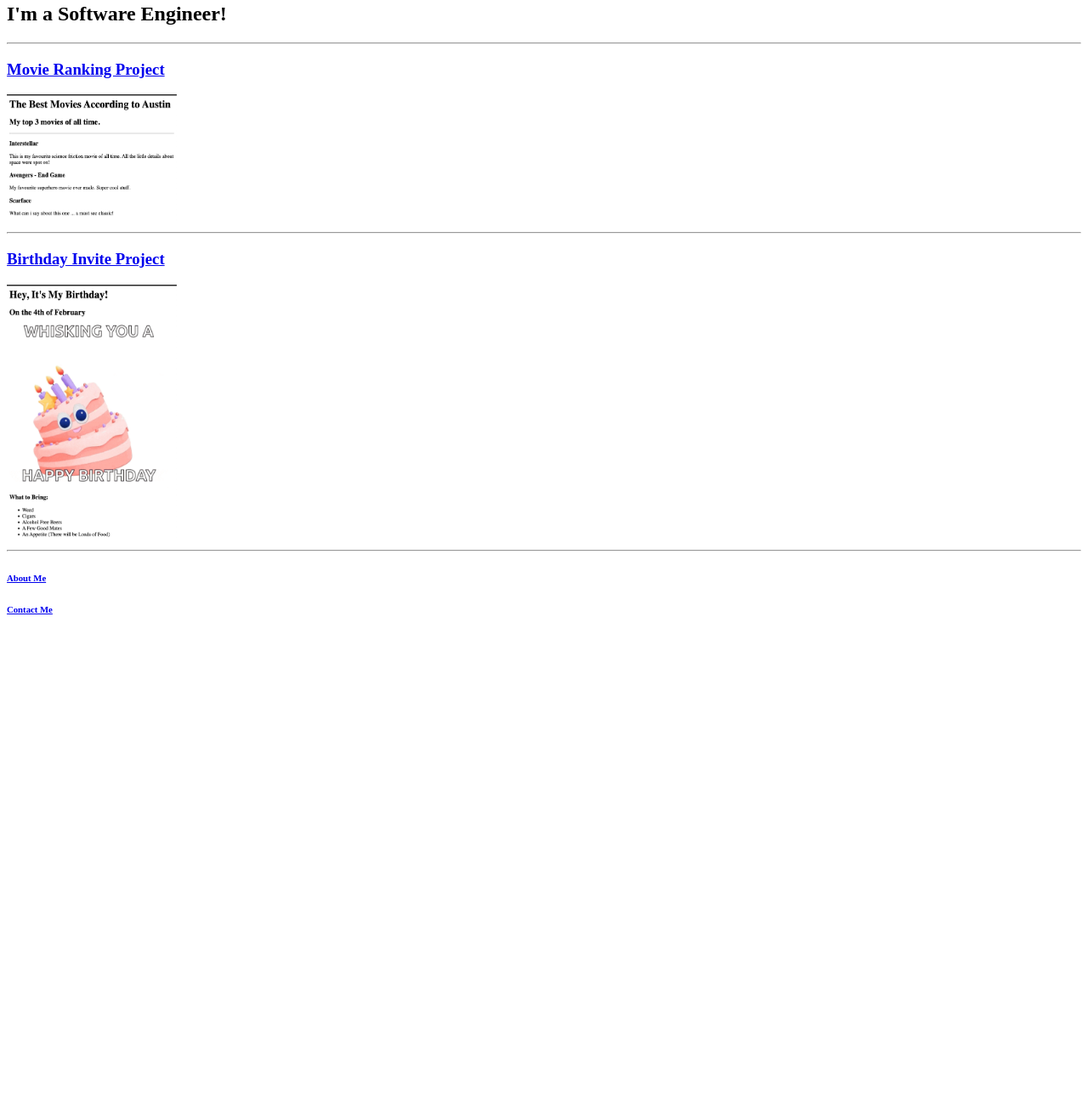
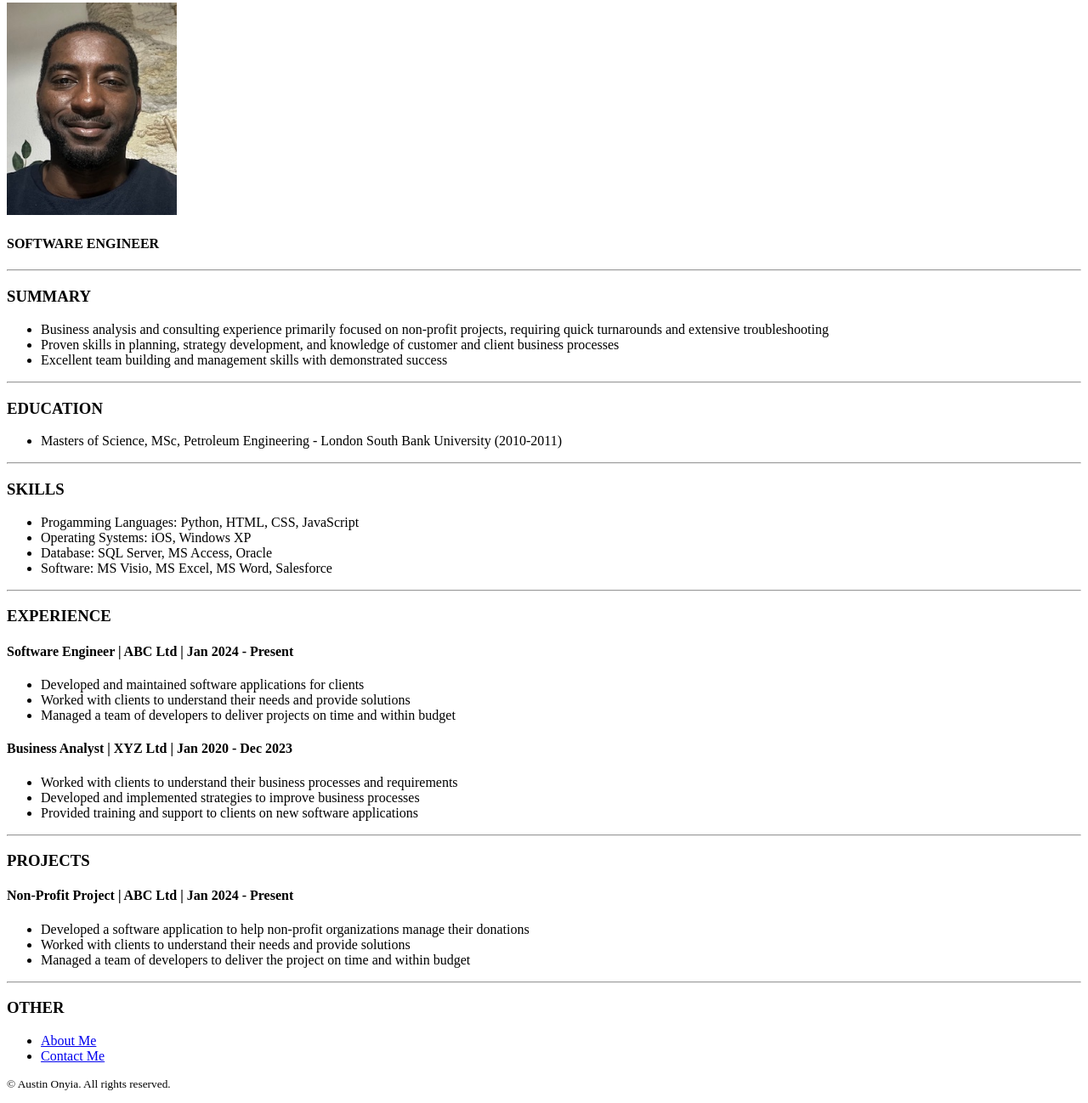
Before and after one commit to NsudeMan/html-portfolio, a plain HTML site: page index.html in a window 1280 px wide. Shown: the part 77-1375 px from the top of the page at 85% size. Before the commit the page ends 825 px from the top, so only its background shows below. Drawn offline with Linux system fonts and the light colour scheme.

Commit message:
Add files via upload

```diff
--- a/index.html
+++ b/index.html
@@ -1,46 +1,66 @@
-<!-- TODO 1: Create the HTML Boilerplate -->
-
-<!-- TODO 2: Add Your previous projects' HTML into the public folder -->
-
-<!-- TODO 3: Take screenshots of your project previews and add the images to the images folder -->
-
-<!-- TODO 4: Add titles/subtitles etc. -->
-
-<!-- TODO 5: Add a link to the project pages -->
-
-<!-- TODO 6: Add images to show the project previews
-HINT for TODO 6: You can use the height attribute set to 200 to make the image smaller:
-https://developer.mozilla.org/en-US/docs/Web/HTML/Element/img#attr-height -->
-
-<!-- TODO 7: Add the Contact Me and About Me page links -->
-
 <!DOCTYPE html>
 <html lang="en">
 <head>
     <meta charset="UTF-8">
     <meta name="viewport" content="width=device-width, initial-scale=1.0">
-    <title>My Portfolio</title>
+    <title>My Resume</title>
 </head>
 <body>
-    <header>
-        <h1>Austin Onyia's Portfolio</h1>
-        <h2>I'm a Software Engineer!</h2>
-        <hr />
-    </header>
-
-    <main>
-        <a href="./public/movie-ranking.html"><h3>Movie Ranking Project</h3></a>
-        <img src="./assets/images/my movie-ranking.png" width="200" height="150" />
-        <hr />
-        <a href="./public/birthday-invite.html"><h3>Birthday Invite Project</h3></a>
-        <img src="./assets/images/my birthday-invite.png" width="200" height="300"/>
-        <hr />
-    </main>
-
+    <h1>MR MAN</h1>
+    <img src="./my_foto_01 copy.jpg" alt="A picture of Austin smiling" width="200" height="250" />
+    <h4>SOFTWARE ENGINEER</h4>
+    <hr />
+    <h3>SUMMARY</h3>
+    <ul>
+        <li>Business analysis and consulting experience primarily focused on non-profit projects, requiring quick turnarounds and extensive troubleshooting</li>
+        <li>Proven skills in planning, strategy development, and knowledge of customer and client  business processes</li>
+        <li>Excellent team building and management skills with demonstrated success</li>
+    </ul>
+    <hr />
+    <h3>EDUCATION</h3>
+    <ul>
+        <li>Masters of Science, MSc, Petroleum Engineering - London South Bank University (2010-2011)</li>
+    </ul>
+    <hr />
+    <h3>SKILLS</h3>
+    <ul>
+        <li>Progamming Languages: Python, HTML, CSS, JavaScript</li>
+        <li>Operating Systems: iOS, Windows XP</li>
+        <li>Database: SQL Server, MS Access, Oracle</li>
+        <li>Software: MS Visio, MS Excel, MS Word, Salesforce</li>
+    </ul>
+    <hr />
+    <h3>EXPERIENCE</h3>
+    <h4>Software Engineer | ABC Ltd | Jan 2024 - Present</h4>
+    <ul>
+        <li>Developed and maintained software applications for clients</li>
+        <li>Worked with clients to understand their needs and provide solutions</li>
+        <li>Managed a team of developers to deliver projects on time and within budget</li>
+    </ul>
+    <h4>Business Analyst | XYZ Ltd | Jan 2020 - Dec 2023</h4>
+    <ul>
+        <li>Worked with clients to understand their business processes and requirements</li>
+        <li>Developed and implemented strategies to improve business processes</li>
+        <li>Provided training and support to clients on new software applications</li>
+    </ul>
+    <hr />
+    <h3>PROJECTS</h3>
+    <h4>Non-Profit Project | ABC Ltd | Jan 2024 - Present</h4>
+    <ul>
+        <li>Developed a software application to help non-profit organizations manage their donations</li>
+        <li>Worked with clients to understand their needs and provide solutions</li>
+        <li>Managed a team of developers to deliver the project on time and within budget</li>
+    </ul>
+    <hr />
+    <h3>OTHER</h3>
+    <ul>
+        <li><a href="./about copy.html" >About Me</a></li>
+        <li><a href="./contact copy.html" >Contact Me</a></li>
+    </ul>
     <footer>
-        <a href="./public/about.html"><h6>About Me</h6></a>
-        <a href="./public/contact.html"><h6>Contact Me</h6></a>
+        <small>
+        <p>© Austin Onyia. All rights reserved.</p>
+        </small>
     </footer>
-
 </body>
 </html>
```
Also changed, not shown: about copy.html (added, +10 -0 lines), contact copy.html (added, +9 -0 lines), my_foto_01 copy.jpg (added).
